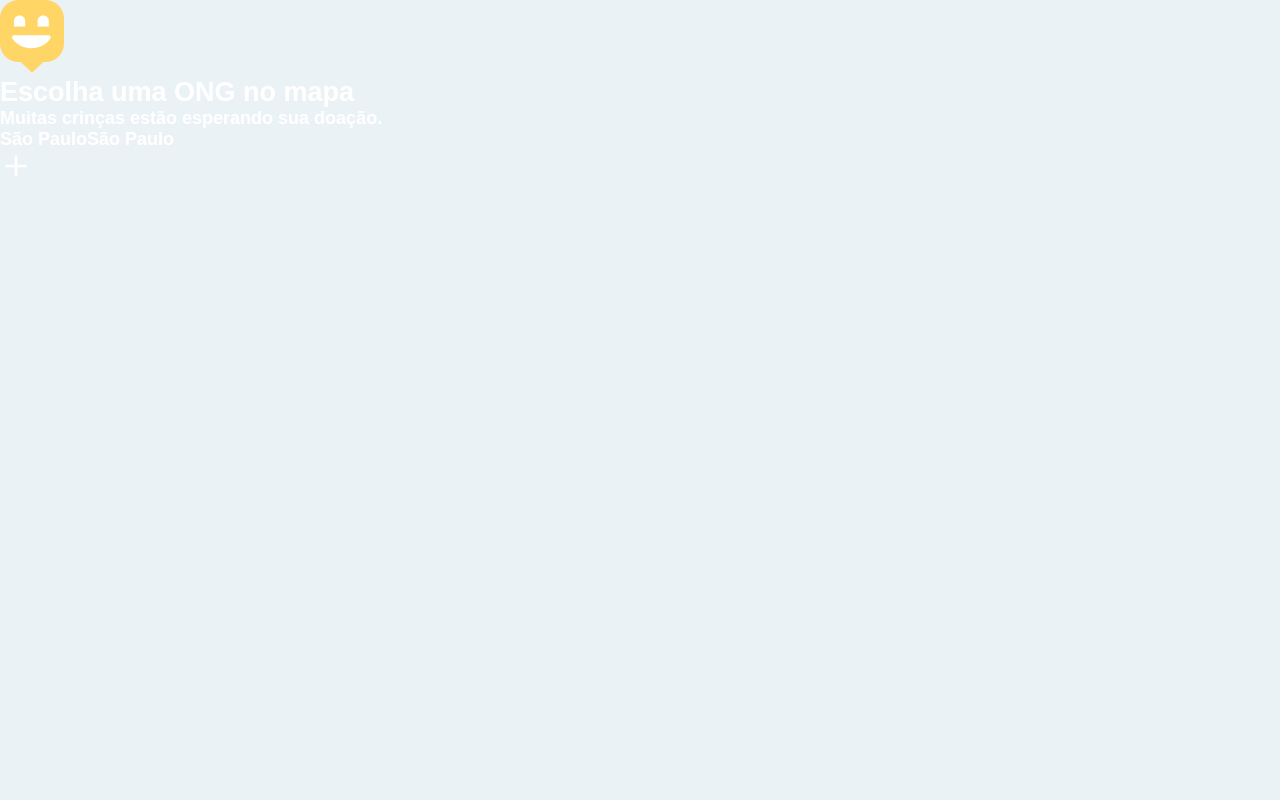
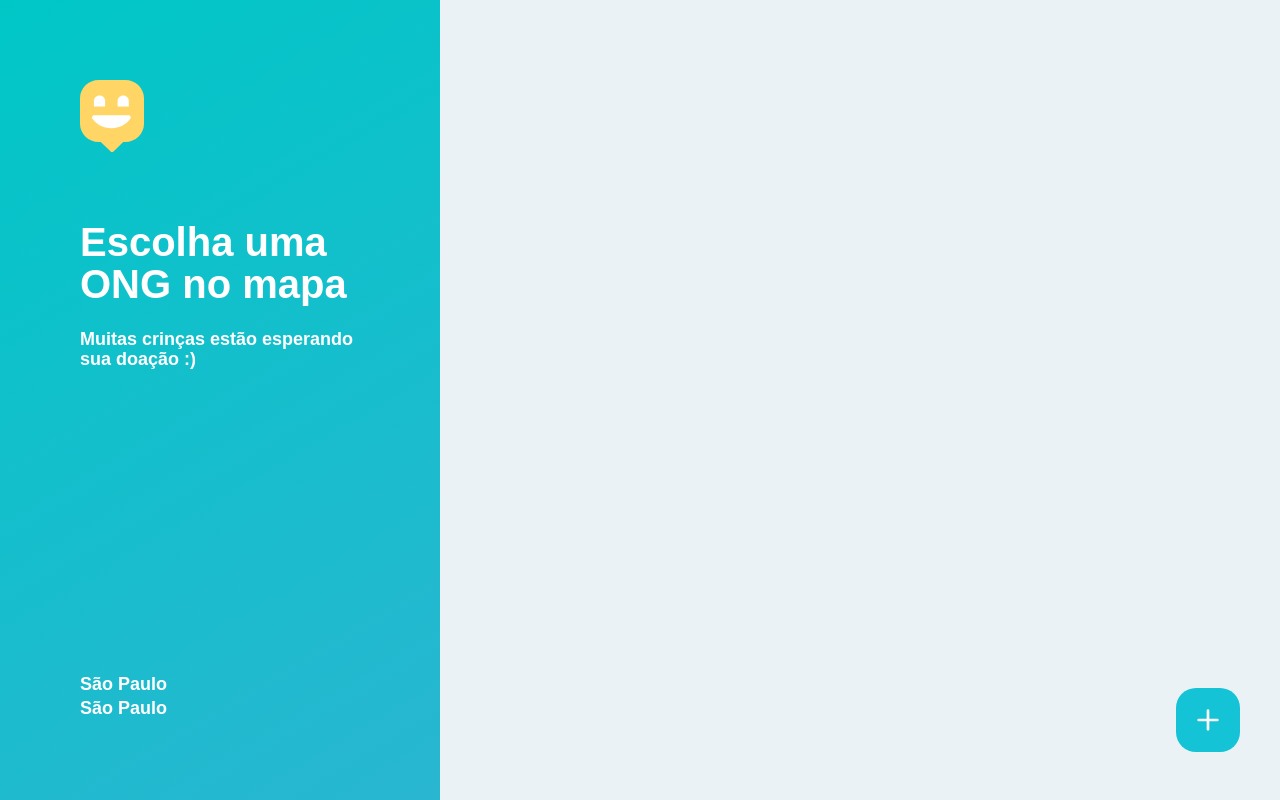
Before and after one commit to rayanepimentel/project-react, a React (Create React App) app in the folder web/: page /app in a window 1280 px wide. Built offline with nearby package versions, Linux system fonts and the light colour scheme; the HTML template or start-up script is replaced by a standard one.

Commit message:
commit - estilo map ongs

```diff
--- a/web/src/pages/MapOngs.tsx
+++ b/web/src/pages/MapOngs.tsx
@@ -3,6 +3,8 @@ import { Link } from 'react-router-dom';
 import { FiPlus } from 'react-icons/fi';
 
 import logoLocal from '../img/logoLocal.svg';
+
+import '../styles/pages/map.css';
 
 function MapOngs() {
     return(
@@ -12,7 +14,7 @@ function MapOngs() {
                    <img src={logoLocal} alt="Happy"></img>
 
                    <h2>Escolha uma ONG no mapa</h2>
-                   <p>Muitas crinças estão esperando sua doação.</p>
+                   <p>Muitas crinças estão esperando sua doação :)</p>
                </header>
 
                <footer>
@@ -23,7 +25,7 @@ function MapOngs() {
 
            <div></div>
 
-           <Link to="" className="create-ongs">
+           <Link to="" className="enter-ongs">
                <FiPlus size={32} color="#FFF"/>
            </Link>
        </div>
--- /dev/null
+++ b/web/src/styles/pages/map.css
@@ -0,0 +1,62 @@
+#page-map {
+    width: 100vw;
+    height: 100vh;
+
+    position: relative;
+    display: flex;
+}
+
+#page-map aside {
+    width: 440px;
+    background: linear-gradient(329.54deg, #29B6D1 0%, #00C7C7 100%);
+    padding: 80px;
+
+    display: flex;
+    flex-direction: column;
+    justify-content: space-between;
+}
+
+#page-map aside h2 {
+    font-size: 40px;
+    font-weight: 800;
+    line-height: 42px;
+    margin-top: 64px;
+}
+
+#page-map aside p {
+    line-height: 20px;
+    margin-top: 24px;
+}
+
+#page-map aside footer {
+    display: flex;
+    flex-direction: column;
+
+    line-height: 24px;
+}
+
+#page-map aside footer strong {
+    font-weight: 800;
+}
+
+#page-map .enter-ongs {
+    position: absolute;
+    right: 40px;
+    bottom: 48px;
+
+    width: 64px;
+    height: 64px;
+    background: #14c3d6;
+    border-radius: 20px;
+
+    display: flex;
+    justify-content: center;
+    align-items: center;
+
+    transition: background-color 0.2s;
+
+}
+
+#page-map .enter-ongs:hover {
+    background: #17d6ed;
+}
```
